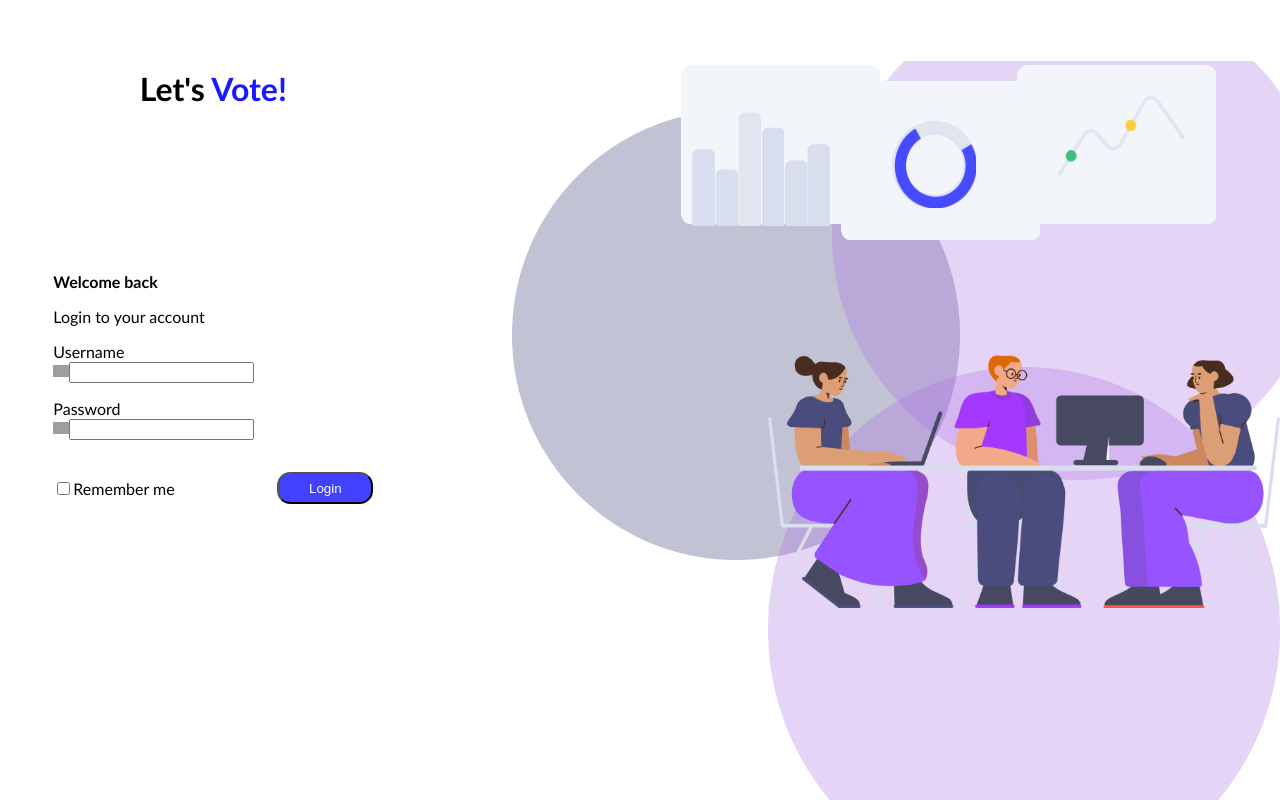
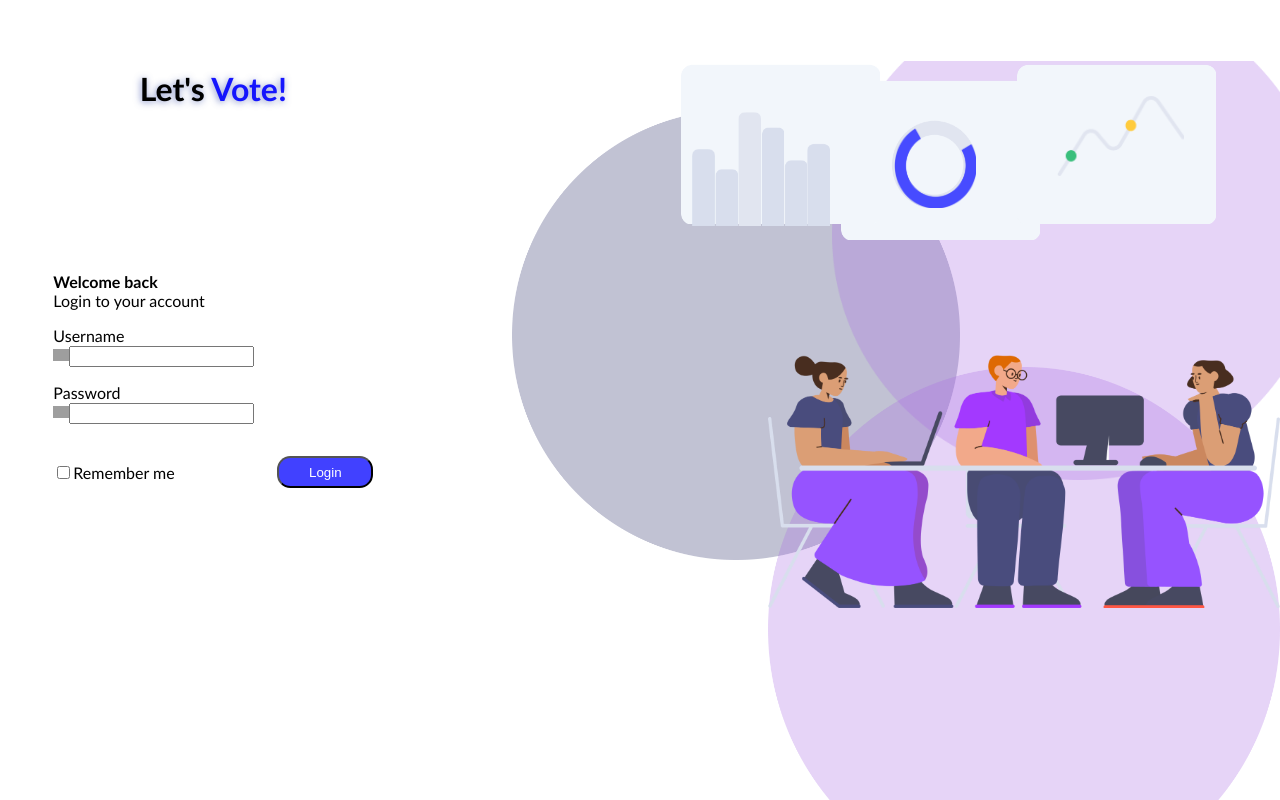
Before and after one commit to waverew/Landing_Page_React_1, a React (Create React App) app in the folder landing/: page / in a window 1280 px wide. Built offline with nearby package versions, Linux system fonts and the light colour scheme; grey boxes are pictures that could not be loaded.

Commit message:
styling landing page

```diff
--- a/landing/src/components/Login.css
+++ b/landing/src/components/Login.css
@@ -7,7 +7,10 @@
     grid-template-rows: repeat(3, 1fr);
     row-gap: 1em;
 }
-p{
+.greet-div p{
+    margin-top: 0;
+}
+.f p{
     margin-bottom: 0;
 }
 .form{
@@ -38,6 +41,7 @@ p{
     margin-top: 2rem;
 }
 .logo{
+    text-shadow: -1px 1px 7px rgba(66,86,174,0.68);
     display: flex;
     justify-content: center;
     margin-top: 3em;
--- a/landing/src/components/Login.js
+++ b/landing/src/components/Login.js
@@ -15,7 +15,7 @@ const Login = () => {
                         <br></br>
                         <p>Login to your account</p>
                     </div>
-                <form onSubmit={console.log('bebra')}>
+                <form onSubmit={console.log('bebra')} className="f">
                     <p>Username</p>
                     <label>
                         <img src="https://cdn-icons.flaticon.com/svg/3917/3917688.svg?token=exp=1679712291~hmac=a5d57eb496158ad3666c3d6fa08bc569" alt="" className="img">
```
